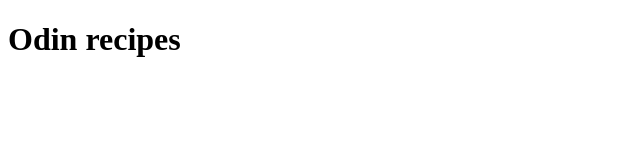
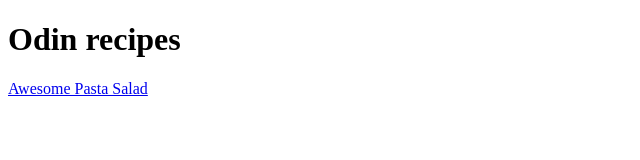
Before and after one commit to Coder0bb3/odin-recipes, a plain HTML site: page index.html in a window 1280 px wide. Shown: the whole page, without its empty margins (0-640 px from the left). Drawn offline with Linux system fonts and the light colour scheme.

```diff
--- a/index.html
+++ b/index.html
@@ -7,5 +7,6 @@
 </head>
 <body>
     <h1>Odin recipes</h1>
+    <a href="recipes/awesome-pasta-salad.html">Awesome Pasta Salad</a>
 </body>
 </html>
```
Also changed, not shown: recipes/lasagna.html (deleted).
